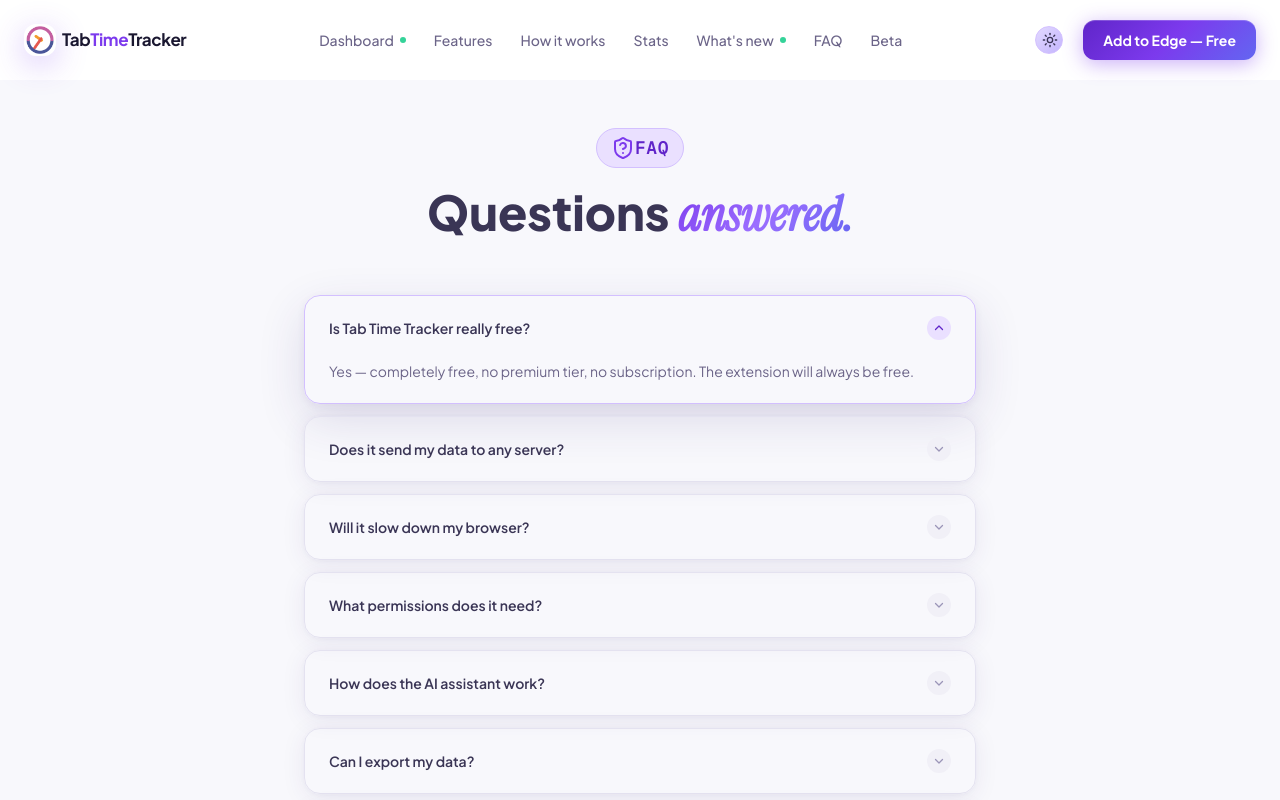
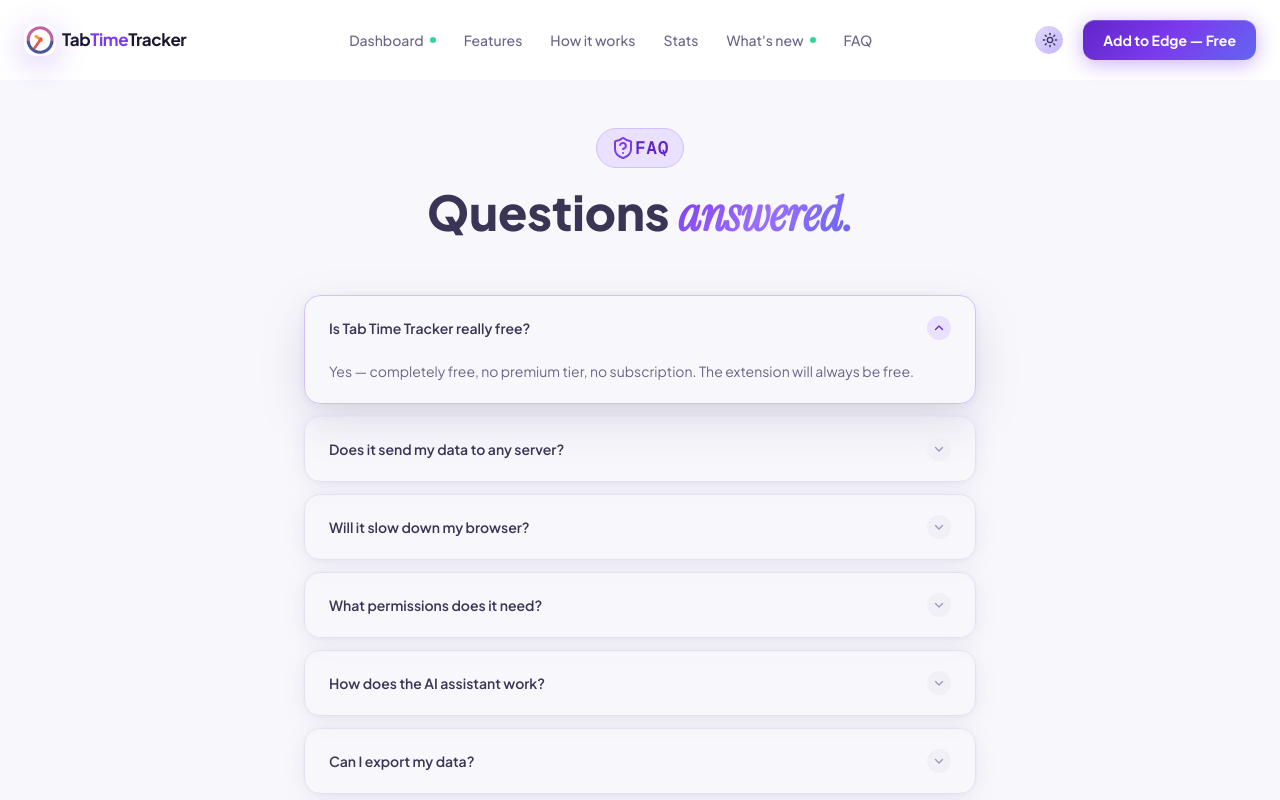
Before and after one commit to ShaikAyub7/browser-extension-website, a Next.js app: page /faq in a window 1280 px wide. Shown: the top 800 px of the page. Built offline with nearby package versions, Linux system fonts and the light colour scheme.

Commit message:
fix: comment out unused links in Footer and data files

```diff
--- a/components/Footer.tsx
+++ b/components/Footer.tsx
@@ -21,9 +21,9 @@ export default function Footer() {
           <div className="flex items-center gap-6 text-sm" style={{ color: "var(--text-faint)" }}>
             <a href="#features" className="hover:text-violet-500 transition-colors">Features</a>
             <a href="#faq" className="hover:text-violet-500 transition-colors">FAQ</a>
-            <Link href="/dashboard" className="hover:text-violet-500 transition-colors">
+            {/* <Link href="/dashboard" className="hover:text-violet-500 transition-colors">
               Dashboard
-            </Link>
+            </Link> */}
             <Link href="/about" className="hover:text-violet-500 transition-colors">
               About
             </Link>
@@ -33,16 +33,16 @@ export default function Footer() {
             <Link href="/terms" className="hover:text-violet-500 transition-colors">
               Terms
             </Link>
-            <Link href="/beta" className="hover:text-violet-500 transition-colors">
+            {/* <Link href="/beta" className="hover:text-violet-500 transition-colors">
               Beta
-            </Link>
-            <Link
+            </Link> */}
+            {/* <Link
               href="/whats-new"
               className="hover:text-violet-500 transition-colors flex items-center gap-1.5"
             >
               What&apos;s new
               <span className="w-1.5 h-1.5 rounded-full bg-emerald-400 inline-block" />
-            </Link>
+            </Link> */}
             <a
               href="https://microsoftedge.microsoft.com/addons/detail/tab-time-tracker/aoecofhfffbfnkekppdgicmnfjmfdmoe"
               target="_blank"
--- a/data.ts
+++ b/data.ts
@@ -8,7 +8,7 @@ export const links = [
     { href: "/stats",       label: "Stats" },
     { href: "/whats-new",   label: "What's new", badge: true },
     { href: "/faq",         label: "FAQ" },
-      { href: "/beta",        label: "Beta",  },
+      // { href: "/beta",        label: "Beta",  },
 
   ];
 
```
